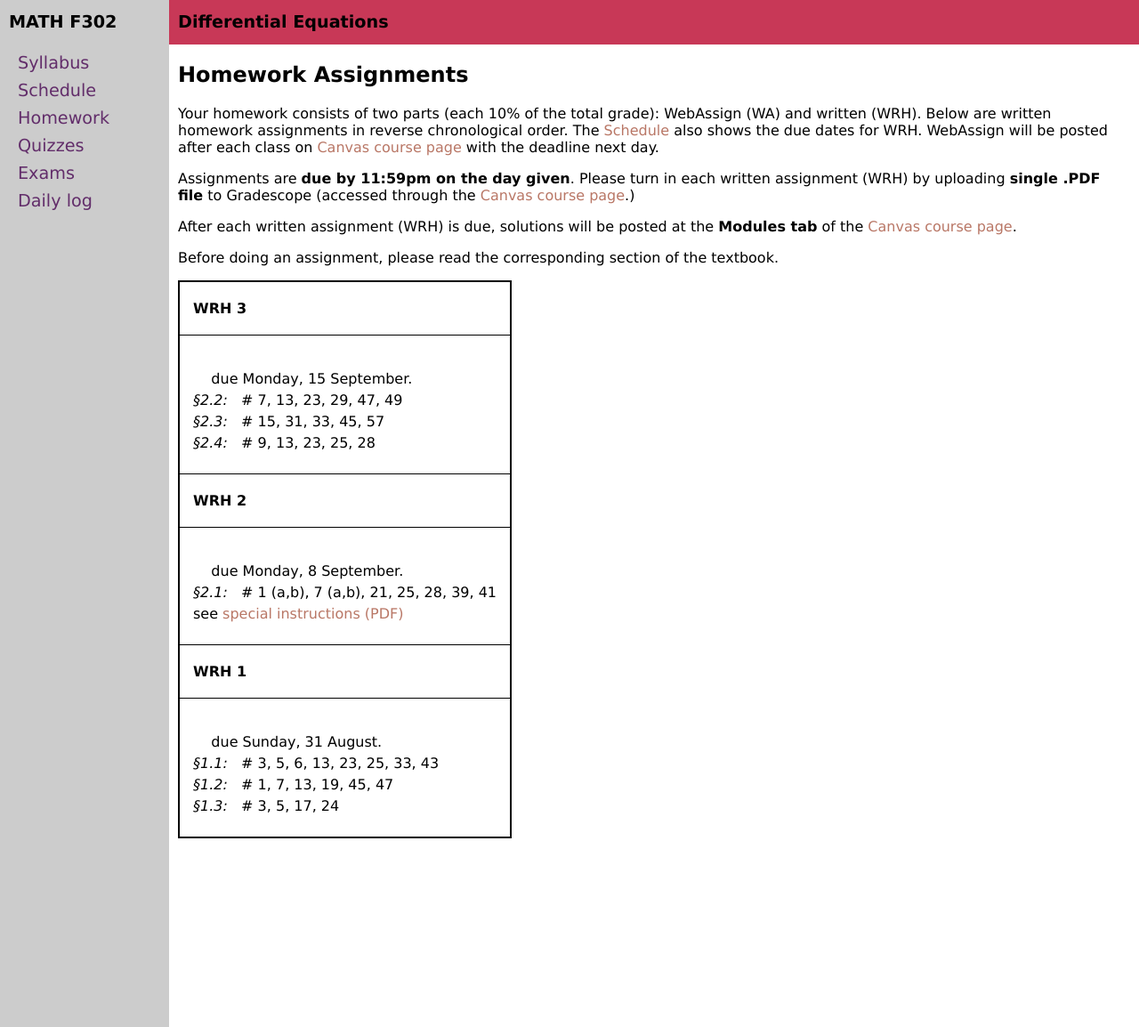
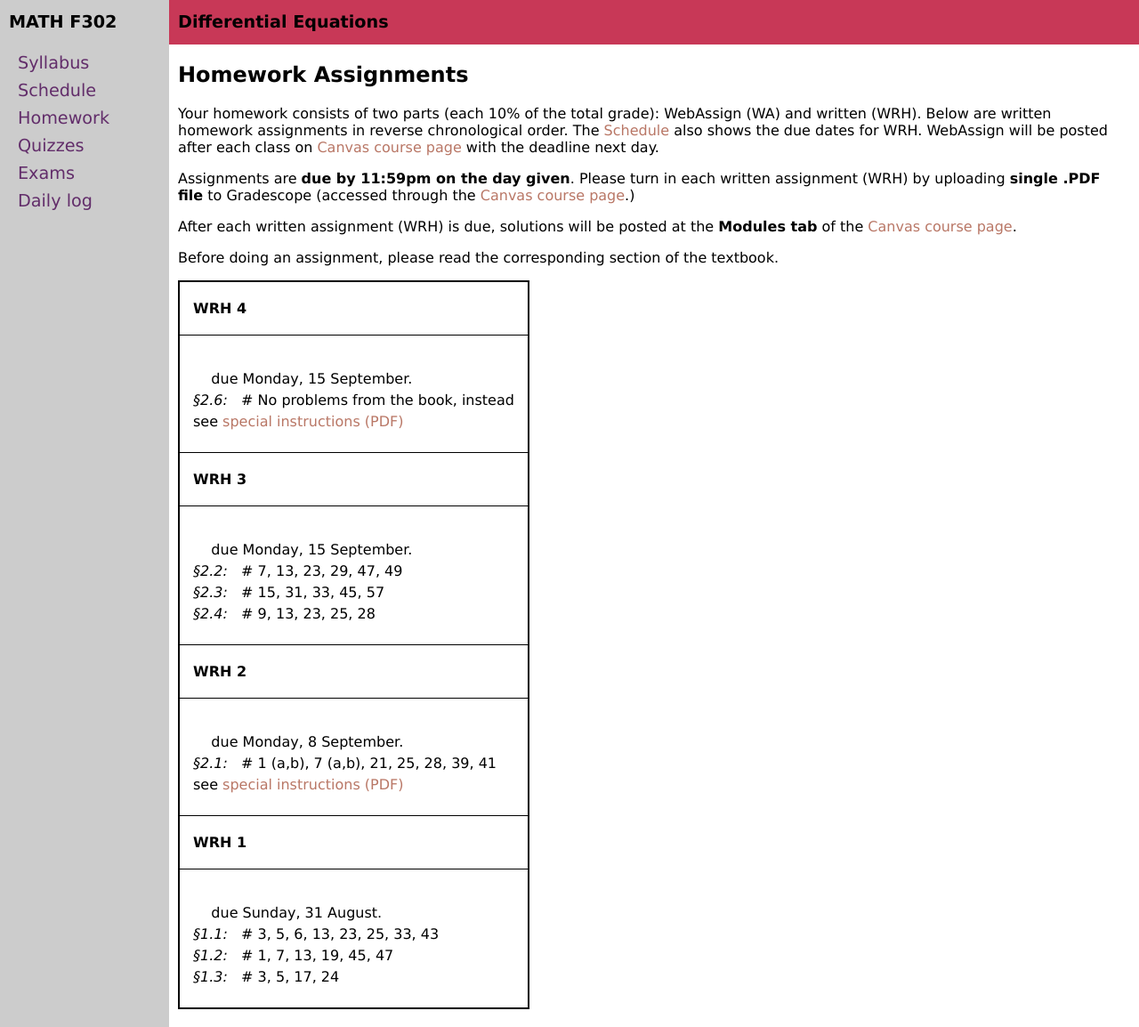
Before and after one commit to blackcurrantpi/ode, a Jekyll site: the page built from homework.md, in a window 1280 px wide and 1154 px high. Shown: the whole window at 89% size. Built offline with Jekyll 4.4.1, drawn with Linux system fonts in a browser that asks for light colours.

Commit message:
update after 2p6

```diff
--- a/_data/daily.yml
+++ b/_data/daily.yml
@@ -43,3 +43,7 @@ daily:
   chapter: 2.4
   doc: worksheets/2p2_2p3.pdf
   docname: worksheet
+
+- name: Monday 15 September
+  description: Euler's method
+  chapter: 2.6
--- a/_data/homework.yml
+++ b/_data/homework.yml
@@ -1,6 +1,14 @@
 semester: Fall 2025
 home: assets/homework
 homework:
+
+- name: WRH 4
+- due: Monday, 15 September
+  sections:
+  - section: 2.6
+    problems: No problems from the book, instead
+    supp: F25/wrh2p6.pdf
+
 
 - name: WRH 3
 - due: Monday, 15 September
@@ -17,7 +25,7 @@ homework:
   sections:
   - section: 2.1
     problems: "1 (a,b), 7 (a,b), 21, 25, 28, 39, 41"
-    supp: readme_wrh02.pdf
+    supp: F25/readme_wrh02.pdf
 
 - name: WRH 1
 - due: Sunday, 31 August
--- a/_includes/homework_table.md
+++ b/_includes/homework_table.md
@@ -13,13 +13,7 @@
     {% if homework.override %}
       <table class="inner">
         <tr>
-          <td>The textbook problems are poorly-aligned with</td>
-        </tr>
-        <tr>
-          <td>the section text and lecture.  Instead,</td>
-        </tr>
-        <tr>
-          <td><a href="{{ data.home }}/{{ homework.override }}">please do the problems on this (PDF)</a>.</td>
+          <td><a href="{{ data.home }}/{{ homework.override }}">Please do the problems on this (PDF)</a>.</td>
         </tr>
       </table>
     {% else %}
```
Also changed, not shown: 6 other files.
